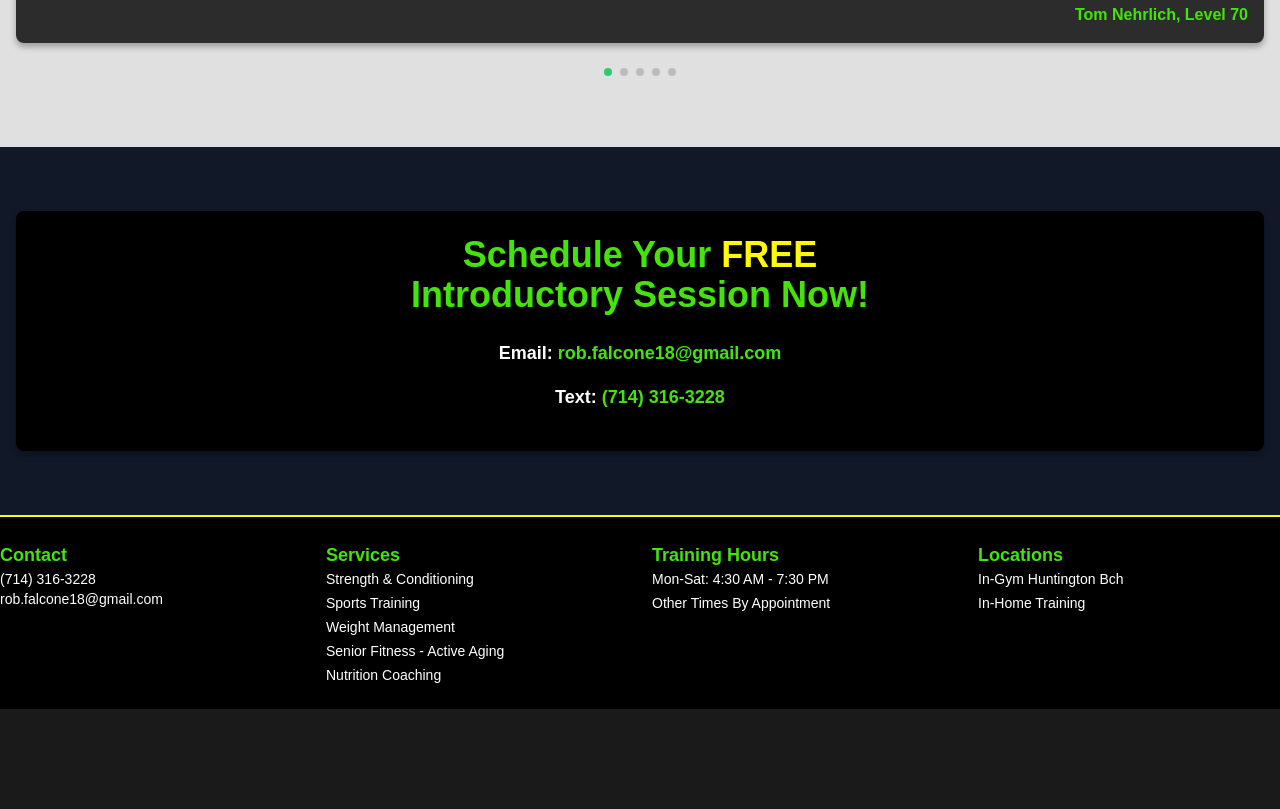
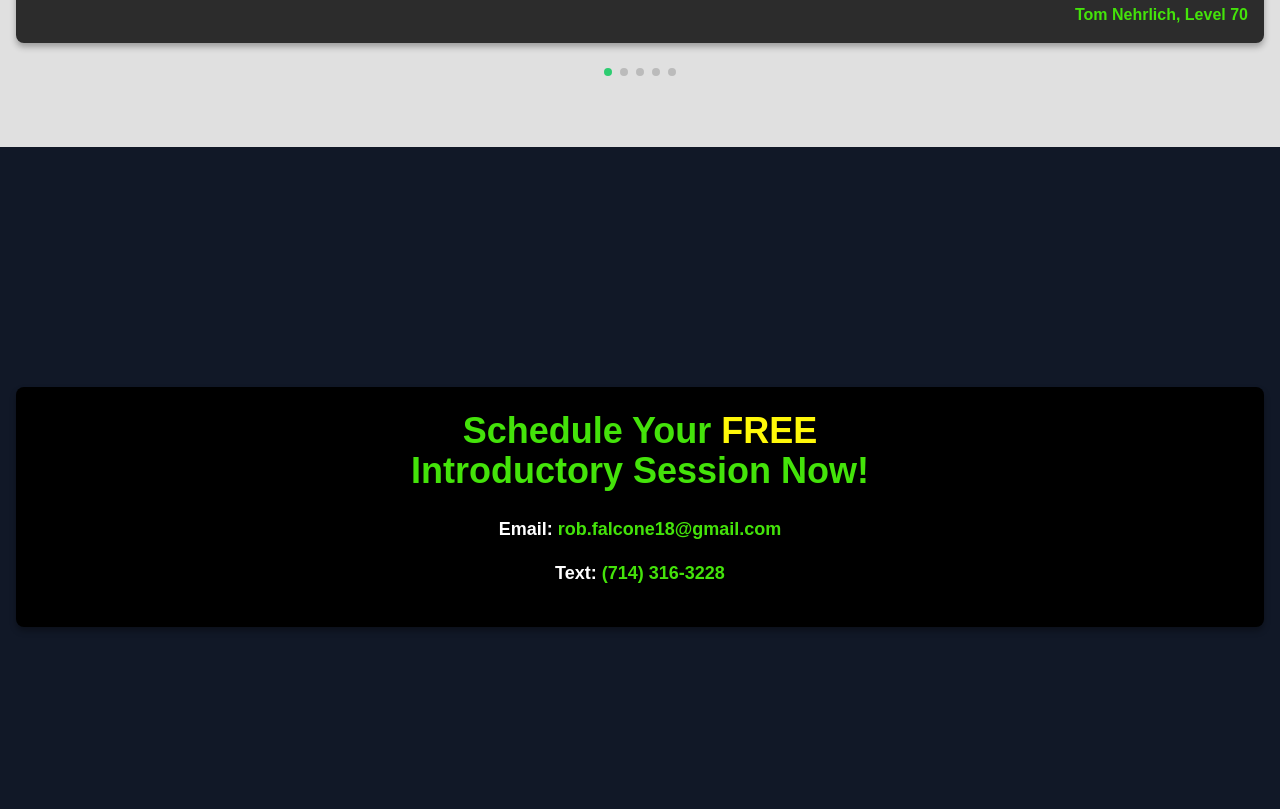
Before and after one commit to stargazr/falconefitness.com, a plain HTML site: page index.html in a window 1280 px wide. Shown: the part 2551-3360 px from the top of the page. Before the commit the page ends 3260 px from the top, so only its background shows below. Drawn offline with nearby package versions, Linux system fonts and the light colour scheme.

Commit message:
Update index.html
CTA section made more prominent

```diff
--- a/index.html
+++ b/index.html
@@ -115,7 +115,6 @@
       max-width: 400px;
       margin: 0 auto;
     }
-    /* --- CORRECTED: Updated to a 2x2 grid --- */
     .photo-grid {
       display: grid;
       grid-template-columns: repeat(2, 1fr);
@@ -276,6 +275,16 @@
       background-color: var(--color-yellow);
       color: #000000;
       transform: scale(1.05);
+    }
+
+    /* --- NEW: Full-Screen Contact Section --- */
+    #contact {
+        min-height: 90vh;
+        display: flex;
+        flex-direction: column;
+        justify-content: center;
+        align-items: center;
+        padding: 2rem 1rem;
     }
 
     /* --- Responsive Adjustments --- */
@@ -510,7 +519,6 @@
 
       const handleDotClick = (index) => setActiveIndex(index);
 
-      // --- CORRECTED: Function now gets 4 images for the 2x2 grid ---
       const getCurrentSet = () => {
         const set = [];
         for (let i = 0; i < 4; i++) {
@@ -635,7 +643,7 @@
 
     function Contact() {
       return (
-        <section id="contact" className="section-padding bg-gray-900">
+        <section id="contact" className="bg-gray-900">
           <div className="container mx-auto">
             <div className="contact-container">
               <h2 className="text-3xl md:text-4xl font-bold mb-6 text-center" style={{ color: 'var(--color-green)' }}>
```
